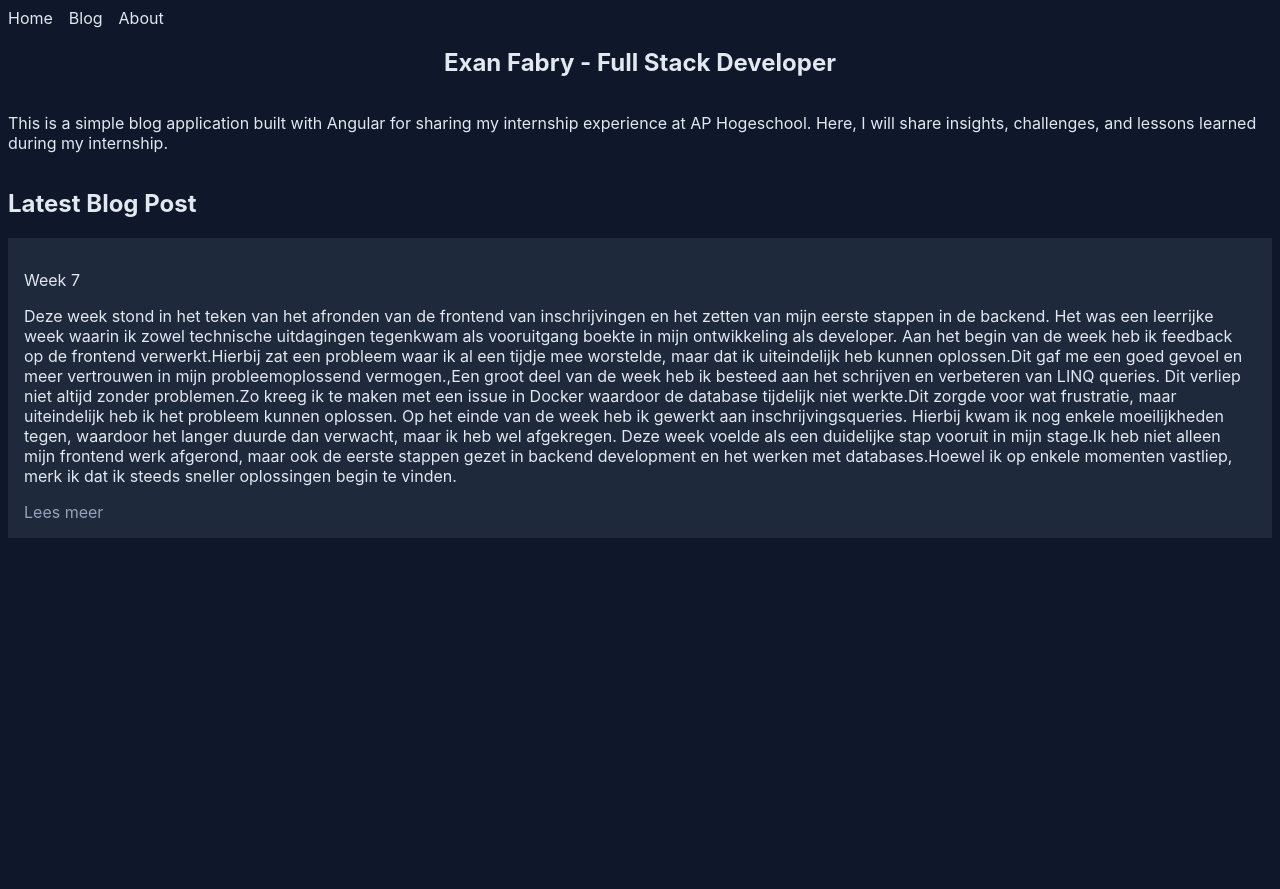
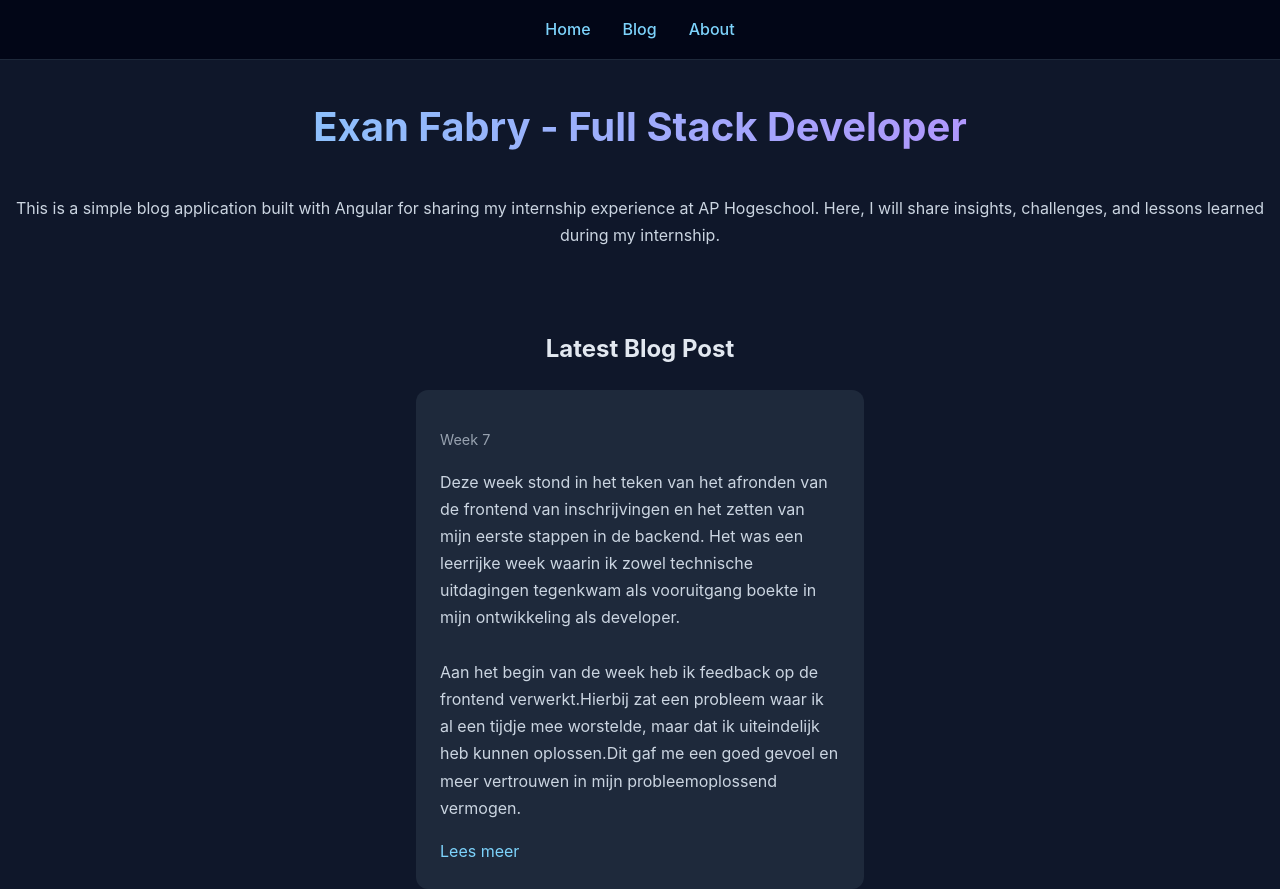
Before and after one commit to ExanFabry/blog-app, an Angular app: page / in a window 1280 px wide. Before the commit the page ends 800 px from the top, so only its background shows below. Built offline with nearby package versions, Linux system fonts and the light colour scheme.

Commit message:
Work on design

```diff
--- a/src/app/pages/about/about.css
+++ b/src/app/pages/about/about.css
@@ -1,4 +1,4 @@
-img{
+/* img{
     max-width: 30rem;
     height: auto;
 }
@@ -8,4 +8,48 @@ section{
     flex-direction: row;
     justify-content: center;
     gap: 1rem;
+} */
+
+/* Zorg dat alles mooi gecentreerd is */
+section {
+  max-width: 700px;
+  margin: 0 auto;
+  padding: clamp(1rem, 5vw, 2rem);
 }
+
+/* IMAGE FIX */
+img {
+  width: 120px;
+  height: 120px;
+  object-fit: cover;
+  border-radius: 50%;
+  margin: 0 auto 1.5rem auto;
+  display: block;
+}
+
+/* TEKST */
+section p {
+  color: #cbd5e1;
+  line-height: 1.8;
+  margin-bottom: 1.5rem;
+  text-align: left;
+}
+
+/* FIRST PARAGRAPH = beetje highlight */
+section p:first-of-type {
+  font-size: 1.1rem;
+}
+
+/* LINK */
+section a {
+  display: inline-block;
+  margin-top: 1rem;
+}
+
+img {
+  transition: 0.3s;
+}
+
+img:hover {
+  transform: scale(1.05);
+}
--- a/src/app/pages/about/about.html
+++ b/src/app/pages/about/about.html
@@ -1,16 +1,22 @@
+<div class="page">
     <app-navbar></app-navbar>
     <section>
         <img
             src="https://scontent-bru2-1.cdninstagram.com/v/t51.82787-15/621200146_17910988293295071_3884674648500965711_n.webp?_nc_cat=109&amp;ig_cache_key=MzQ3MTM5ODU3ODkwNjc1MjU0Nw%3D%3D.3-ccb7-5&amp;ccb=7-5&amp;_nc_sid=58cdad&amp;efg=eyJ2ZW5jb2RlX3RhZyI6InhwaWRzLjg2NHgxMDgwLnNkci5DMyJ9&amp;_nc_ohc=5TeULaAxJE4Q7kNvwE2U7mS&amp;_nc_oc=AdrDLzGTbLjzreTAj6ZwLwCfwrvawIXwVmunBVDks5q6nV4imGpXuKjlU8FPXjbkyRvE5GocbB5Q-2asRDheOhzZ&amp;_nc_ad=z-m&amp;_nc_cid=0&amp;_nc_zt=23&amp;_nc_ht=scontent-bru2-1.cdninstagram.com&amp;_nc_gid=xIYVty4ywCiMRR6BQP9Szg&amp;_nc_ss=7a32e&amp;oh=00_AfyNlrSiOcbEp9FBY84YufxTpgx6drW-SUkCg8aqHW4GGg&amp;oe=69C6422F">
         <p>
-        My name is Exan Fabry, and I am a motivated and eager full stack developer with a strong interest in modern web
-        technologies and software development. During my internship at AP Hogeschool, I gained hands-on experience in both front-end and
-        back-end development, working on building an efficient, scalable, and user-friendly application using Angular, EF Core, Bootstrap, PrimeNG and SQL Server.<br><br>
+            My name is Exan Fabry, and I am a motivated and eager full stack developer with a strong interest in modern
+            web
+            technologies and software development. During my internship at AP Hogeschool, I gained hands-on experience
+            in both front-end and
+            back-end development, working on building an efficient, scalable, and user-friendly application using
+            Angular, EF Core, Bootstrap, PrimeNG and SQL Server.<br><br>
 
-        I consider my strengths to be my analytical mindset, attention to detail, and my ability to quickly learn and
+            I consider my strengths to be my analytical mindset, attention to detail, and my ability to quickly learn
+            and
             adapt to new technologies and frameworks. I work in a structured way, approach challenges with a
             solution-oriented mindset, and always strive to deliver clean, high-quality, and maintainable code.<br><br>
 
             <a href="https://www.linkedin.com/in/exan-fabry-5194ab231/">LinkedIn</a>
         </p>
     </section>
+</div>
--- a/src/app/pages/blog/blog.css
+++ b/src/app/pages/blog/blog.css
@@ -1,10 +1,34 @@
-section, section p, section a{
-    background-color: #1E293B;
+section {
+  background: #1e293b;
+  padding: 1.5rem;
+  border-radius: 12px;
+  margin-bottom: 1.5rem;
+
+  transition: all 0.25s ease;
+  cursor: pointer;
 }
-section{
-    margin-top: 1rem;
-    padding: 1rem;
+
+/* Hover effect */
+section:hover {
+  transform: translateY(-6px);
+  background: #334155;
 }
-section a{
-    color: #94A3B8;
+
+/* Week label */
+section p:first-child {
+  font-size: 0.8rem;
+  opacity: 0.6;
+  margin-bottom: 0.5rem;
 }
+
+/* Title vibe */
+section p:nth-child(2) {
+  font-size: 1.1rem;
+  font-weight: 500;
+}
+
+/* Link */
+section a {
+  display: inline-block;
+  margin-top: 0.8rem;
+}
--- a/src/app/pages/blog/blog.html
+++ b/src/app/pages/blog/blog.html
@@ -1,8 +1,10 @@
-<app-navbar></app-navbar>
-@for (item of posts; track $index) {
+<div class="page">
+    <app-navbar></app-navbar>
+    @for (item of posts; track $index) {
     <section>
         <p>Week {{ $index + 1 }}</p>
         <p>{{ item[0][0] }}</p>
         <a [routerLink]="['/blog', $index]">Lees meer</a>
     </section>
-}
+    }
+</div>
--- a/src/app/pages/landing-page/landing-page.css
+++ b/src/app/pages/landing-page/landing-page.css
@@ -1,15 +1,72 @@
-.introduction{
+/* .introduction{
     display: flex;
     flex-direction: column;
     align-items: center;
+    max-width: 35%;
+    display: flex;
+    flex-direction: column;
+    justify-content: center;
+    margin: 0 auto;
+}
+.introduction p{
+    font-style: italic;
 }
 .blog-post, .blog-post p, .blog-post a{
     background-color: #1E293B;
 }
 .blog-post{
     margin-top: 1rem;
-    padding: 1rem;
+    padding: 2rem;
+    max-width: 35%;
+    font-size: larger;
 }
 .blog-post a{
     color: #94A3B8;
 }
+.week{
+    font-weight: bold;
+}
+.post{
+    display: flex;
+    flex-direction: column;
+    align-items: center;
+} */
+
+
+
+
+
+
+
+
+
+.introduction {
+  text-align: center;
+  margin-bottom: 3rem;
+}
+
+.post {
+  margin-top: 2rem;
+  max-width: 35%;
+  display: flex;
+  flex-direction: column;
+  align-items: center;
+  margin: 0 auto;
+}
+
+.blog-post {
+  background: #1e293b;
+  padding: 1.5rem;
+  border-radius: 12px;
+  transition: 0.2s;
+}
+
+.blog-post:hover {
+  transform: translateY(-4px);
+  background: #334155;
+}
+
+.week {
+  font-size: 0.9rem;
+  opacity: 0.7;
+}
--- a/src/app/pages/landing-page/landing-page.html
+++ b/src/app/pages/landing-page/landing-page.html
@@ -1,15 +1,18 @@
+<div class="page">
     <app-navbar></app-navbar>
     <section class="introduction">
         <h1>Exan Fabry - Full Stack Developer</h1>
         <p>
-        This is a simple blog application built with Angular for sharing my internship experience at AP Hogeschool. Here, I will share insights, challenges, and lessons learned during my internship.
+            This is a simple blog application built with Angular for sharing my internship experience at AP Hogeschool.
+            Here, I will share insights, challenges, and lessons learned during my internship.
         </p>
     </section>
     <section class="post">
         <h2>Latest Blog Post</h2>
         <section class="blog-post">
-        <p>Week {{ posts.length }}</p>
-        <p>{{ posts[posts.length - 1][0] }}</p>
+            <p class="week">Week {{ posts.length }}</p>
+            <p [innerHTML]="formatText(posts[posts.length - 1][0][0])"></p>
             <a [routerLink]="['/blog', posts.length - 1]">Lees meer</a>
         </section>
     </section>
+</div>
--- a/src/app/pages/landing-page/landing-page.ts
+++ b/src/app/pages/landing-page/landing-page.ts
@@ -19,4 +19,8 @@ export class LandingPage {
   ngOnInit() {
     this.posts = blogPosts;
   }
+
+  formatText(text: string) {
+    return text.replace(/\n/g, '<br>'); // vervang alle \n door <br>
+  }
 }
--- a/src/app/pages/layout/navbar/navbar.css
+++ b/src/app/pages/layout/navbar/navbar.css
@@ -0,0 +1,12 @@
+nav {
+  display: flex;
+  justify-content: center;
+  gap: 2rem;
+  padding: 1rem;
+  background: #020617;
+  border-bottom: 1px solid #1e293b;
+}
+
+nav a {
+  font-weight: 500;
+}
--- a/src/app/pages/posts/posts.html
+++ b/src/app/pages/posts/posts.html
@@ -1,6 +1,8 @@
-<app-navbar></app-navbar>
-@for (item of posts; track $index) {
+<div class="page">
+    <app-navbar></app-navbar>
+    @for (item of posts; track $index) {
     @for (i of item; track $index) {
-        <p>{{ i }}</p>
+    <p>{{ i }}</p>
     }
-}
+    }
+</div>
--- a/src/styles.css
+++ b/src/styles.css
@@ -8,13 +8,108 @@ Secondary Teal: #14B8A6
 Text Primary Lichtgrijs: #E2E8F0
 Text Secondary Grijs: #94A3B8
 */
-*{
+
+
+
+/* *{
     background-color: #0F172A;
     color: #E2E8F0;
+    font-family: Helvetica, Arial, sans-serif;
 }
 a{
     text-decoration:none;
 }
 nav a{
     margin-right: 1rem;
+} */
+
+
+
+
+
+
+
+
+
+
+
+
+/* RESET + BASE */
+body {
+  margin: 0;
+  font-family: system-ui, -apple-system, sans-serif;
+  background-color: #0f172a;
+  color: #e2e8f0;
+  line-height: 1.7;
 }
+
+/* CONTAINER */
+.container {
+  max-width: 700px;
+  margin: 0 auto;
+  padding: clamp(1rem, 5vw, 2rem);
+}
+
+/* HEADINGS */
+h1 {
+  font-size: clamp(2rem, 5vw, 2.5rem);
+}
+
+h2 {
+  margin-top: 2rem;
+}
+
+/* TEXT */
+p {
+  color: #cbd5e1;
+}
+
+/* LINKS */
+a {
+  color: #7dd3fc;
+  text-decoration: none;
+  position: relative;
+}
+
+a::after {
+  content: "";
+  position: absolute;
+  left: 0;
+  bottom: -2px;
+  width: 100%;
+  height: 2px;
+  background: #7dd3fc;
+  transform: scaleX(0);
+  transition: transform 0.3s ease;
+}
+
+a:hover::after {
+  transform: scaleX(1);
+}
+
+h1 {
+  background: linear-gradient(90deg, #7dd3fc, #c084fc);
+  -webkit-background-clip: text;
+  -webkit-text-fill-color: transparent;
+}
+
+img {
+  max-width: 100%;
+  display: block;
+}
+
+/* FADE IN ANIMATION */
+.page {
+  animation: fadeIn 0.4s ease;
+}
+
+@keyframes fadeIn {
+  from {
+    opacity: 0;
+    transform: translateY(10px);
+  }
+  to {
+    opacity: 1;
+    transform: translateY(0);
+  }
+}
```
Also changed, not shown: src/app/blog-posts-array.ts (+8 -10 lines). Lines whose indentation alone changed are shown as unchanged.
